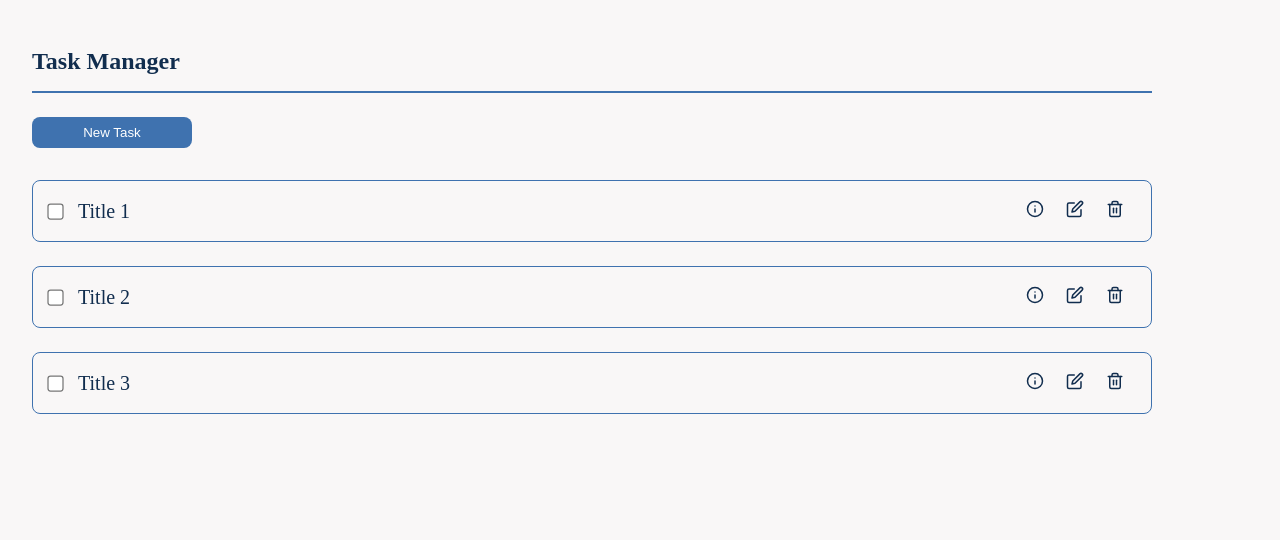
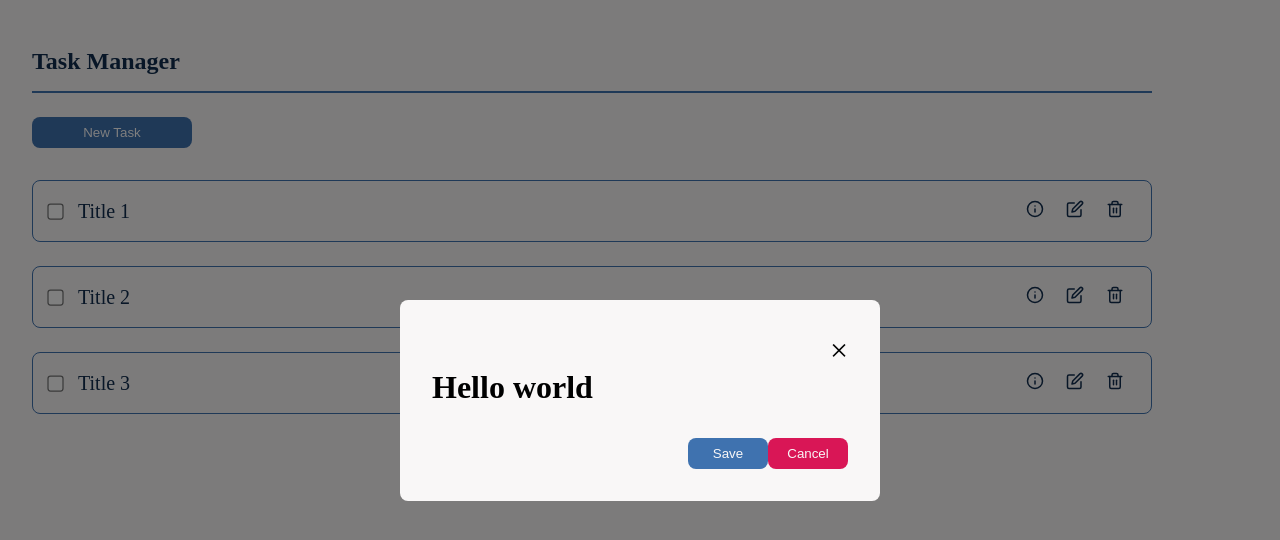
Before and after one commit to sprashanthv-dev/task-manager-prashanth-srinivasan, a React (Vite) app in the folder task-manager/: page / in a window 1280 px wide. Both pictures are taken after a click on the button "New Task". Shown: the top 540 px of the page. Built offline with nearby package versions, Linux system fonts and the light colour scheme.

Commit message:
feat: Basic modal component setup

```diff
--- a/task-manager/src/App.tsx
+++ b/task-manager/src/App.tsx
@@ -1,8 +1,10 @@
 import { useState } from "react";
+import { createPortal } from "react-dom";
 import { Routes, Route, useNavigate } from "react-router-dom";
 
 import TaskList from "./components/TaskList";
 import TaskDetail from "./components/TaskDetail";
+import Modal from "./components/Modal";
 
 import { TaskModel } from "./models/TaskModel";
 import { getMockTaskData, OPERATIONS } from "./utils/utils";
@@ -15,6 +17,7 @@ function App() {
   const navigate = useNavigate();
 
   const [tasks, setTasks] = useState<TaskModel[]>(mockData);
+  const [isModalOpen, setIsModalOpen] = useState(false);
 
   function toggleTaskCompletion(
     id: string,
@@ -48,16 +51,37 @@ function App() {
     navigate(`/detail/${id}`);
   }
 
+  function closeModal() {
+    setIsModalOpen(false);
+  }
+
   return (
     <>
       <h2 className="header">Task Manager</h2>
+      {isModalOpen &&
+        createPortal(
+          <Modal
+            buttonText="Save"
+            onComplete={closeModal}
+            onCancel={closeModal}
+            onClose={closeModal}
+          >
+            <h1>Hello world</h1>
+          </Modal>,
+          document.body,
+        )}
       <Routes>
         <Route path="/detail/:id" element={<TaskDetail />} />
         <Route
           path="/"
           element={
             <>
-              <button className="new-task-button">New Task</button>
+              <button
+                className="new-task-button"
+                onClick={() => setIsModalOpen(true)}
+              >
+                New Task
+              </button>
               <TaskList
                 tasks={tasks}
                 completionHandler={toggleTaskCompletion}
--- /dev/null
+++ b/task-manager/src/components/Modal.tsx
@@ -0,0 +1,36 @@
+import "../styles/Modal.css";
+
+import { ModalProps } from "../types/common";
+
+const Modal = ({
+  children,
+  buttonText,
+  onCancel,
+  onClose,
+  onComplete,
+}: ModalProps) => {
+  return (
+    /*Wraps the entire modal */
+    <div className="modal-container">
+      {/*Wraps the header, footer and main content */}
+      <div className="modal">
+        <div className="modal-header">
+          <p className="close" onClick={() => onClose()}>
+            &times;
+          </p>
+        </div>
+        <div className="modal-content">{children}</div>
+        <div className="modal-footer">
+          <button className="btn btn-submit" onClick={() => onComplete()}>
+            {buttonText}
+          </button>
+          <button className="btn btn-cancel" onClick={() => onCancel()}>
+            Cancel
+          </button>
+        </div>
+      </div>
+    </div>
+  );
+};
+
+export default Modal;
--- /dev/null
+++ b/task-manager/src/styles/Modal.css
@@ -0,0 +1,56 @@
+.modal-container {
+  display: flex;
+  justify-content: center;
+  align-items: center;
+  position: fixed;
+  left: 0;
+  top: 0;
+  width: 100%;
+  height: 100%;
+  background-color: rgba(0, 0, 0, 0.5);
+  /* z-index: 1000; */
+}
+
+.modal {
+  background-color: #f9f7f7;
+  border-radius: 0.5rem;
+  width: 30rem;
+  padding: 2rem;
+}
+
+.btn {
+  outline: none;
+  border: none;
+  padding: 0.5rem 0;
+  width: 5rem;
+  border-radius: 0.5rem;
+  color: #f9f7f7;
+  cursor: pointer;
+}
+
+.btn-submit {
+  background-color: #3f72af;
+}
+
+.btn-cancel {
+  background-color: #d91656;
+}
+
+.close {
+  cursor: pointer;
+}
+
+.modal-header {
+  display: flex;
+  justify-content: flex-end;
+  font-size: 2rem;
+}
+
+.modal-content {
+  margin-bottom: 2rem;
+}
+
+.modal-footer {
+  display: flex;
+  justify-content: flex-end;
+}
```
Also changed, not shown: task-manager/src/types/common.ts (+8 -0 lines).
